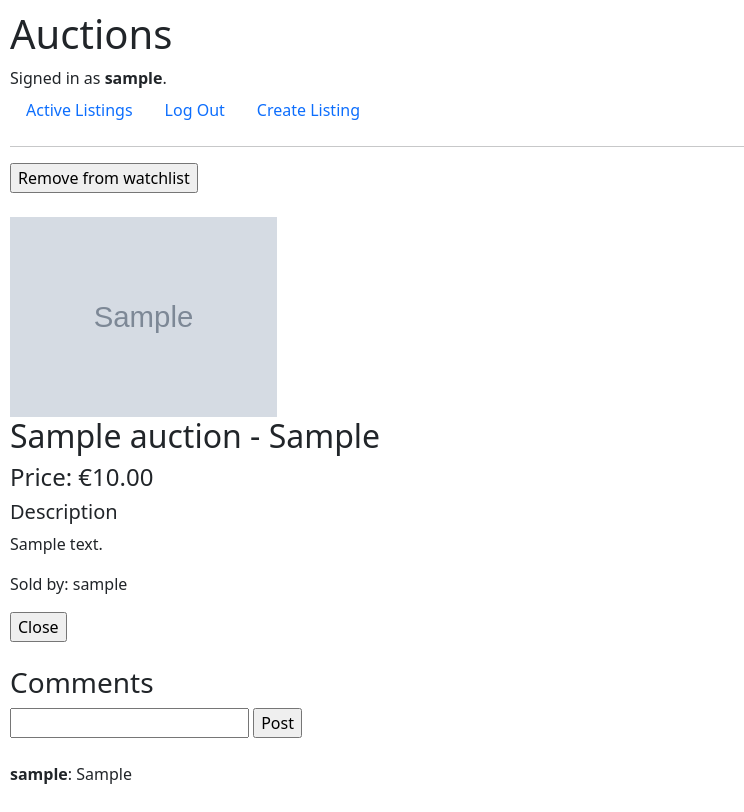
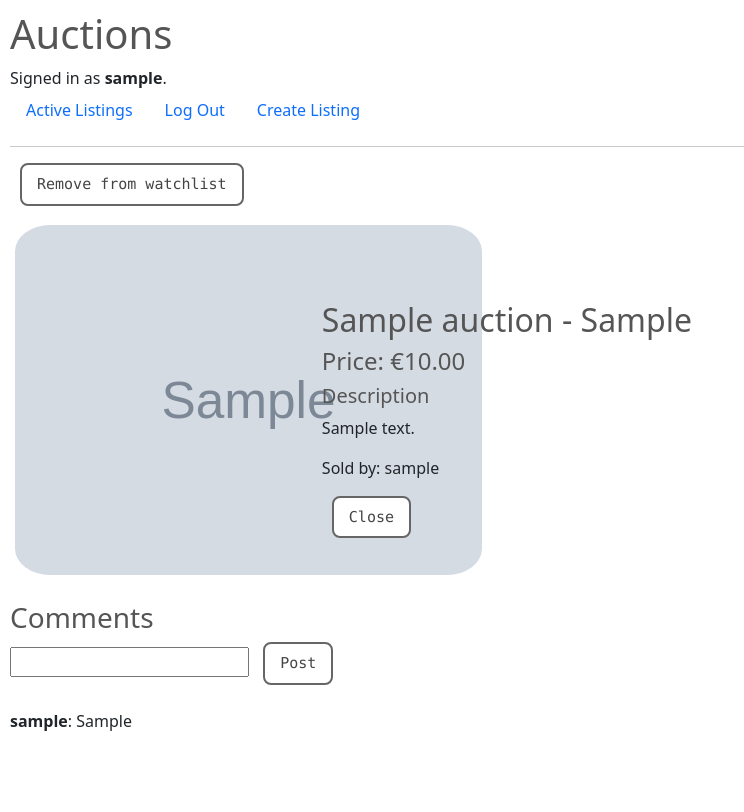
Before and after one commit to minprog-platforms/project-commerce-django-CoenDeJong, a Django app: page /1 in a window 1280 px wide. Shown: the whole page, without its empty margins (0-744 px from the left). After the commit the page ends 731 px from the top, so only its background shows below. Run offline with Django 3.2, Linux system fonts and the light colour scheme; a user stored in the database is signed in; tables that the repository leaves empty hold one stand-in row (values such as "Sample post"); grey boxes marked "Sample" are stand-in pictures.

Commit message:
Opmaak Commerce

```diff
--- a/auctions/static/auctions/styles.css
+++ b/auctions/static/auctions/styles.css
@@ -1,3 +1,83 @@
 body {
     padding: 10px;
+    color: #555555;
 }
+
+h1, h2, h3, h4, h5, h6 {
+    color: #555555;
+}
+
+.button {
+    background-color: white;
+    border: 2px solid #666666;
+    border-radius: 8px;
+    color: #444444;
+    padding: 8px 15px;
+    font-size: 15px;
+    transition-duration: 0.4s;
+    font-family: "Lucida Console", sans-serif;
+    font-size: 15px;
+    margin-left: 10px;
+
+  }
+
+.button:hover {
+    background-color: #666666;
+    color: white;
+    margin-left: 5px;
+  }
+
+.auction {
+    position: relative;
+    margin-top: -5px;
+    width: 70%;
+    height: 400px;
+    overflow: auto;
+    padding-bottom: 5px;
+}
+
+.info {
+    position: absolute;
+    right: 200px;
+    top: 25%
+}
+
+.photo img {
+    position: absolute;
+    height: 350px;
+    border-radius: 7.5%;
+    margin-left: 5px;
+}
+
+.create {
+    margin-bottom: 10px;
+    border: 2px solid #666666;
+    border-radius: 8px;
+    padding-left: 10px;
+    color: #555555
+}
+
+#dropdown {
+    margin-bottom: 10px;
+    background-color: #555555;
+    color: white;
+}
+
+#flex {
+    display: flex;
+}
+
+.listing {
+    position: relative;
+    height: 300px;
+    margin-right: 20px;
+}
+
+.listing img {
+    border-radius: 7.5%;
+}
+
+.preview {
+    display: inline;
+    text-align: center;
+}
--- a/auctions/templates/auctions/layout.html
+++ b/auctions/templates/auctions/layout.html
@@ -4,8 +4,8 @@
 <html lang="en">
     <head>
         <title>{% block title %}Auctions{% endblock %}</title>
+        <link href="{% static 'auctions/styles.css' %}" rel="stylesheet">
         <link href="https://cdn.jsdelivr.net/npm/bootstrap@5.0.0-beta2/dist/css/bootstrap.min.css" rel="stylesheet" integrity="sha384-BmbxuPwQa2lc/FVzBcNJ7UAyJxM6wuqIj61tLrc4wSX0szH/Ev+nYRRuWlolflfl" crossorigin="anonymous">
-        <link href="{% static 'auctions/styles.css' %}" rel="stylesheet">
     </head>
     <body>
         <h1>Auctions</h1>
--- a/auctions/templates/auctions/listing.html
+++ b/auctions/templates/auctions/listing.html
@@ -5,48 +5,53 @@
     <form action="{% url 'watchlist' id=listing.id %}" method="POST">
       {% csrf_token %}
           {% if watchlistitem %}
-            <input type="submit" value="Remove from watchlist">
+            <input class="button" type="submit" value="Remove from watchlist">
           {% else %}
-            <input type="submit" value="Add to Watchlist">
+            <input class="button" type="submit" value="Add to Watchlist">
           {% endif %}
     </form>
-  </div>
+  <div>
+
+  <div class="auction">
     <br>
     <div class="photo">
       {% if listing.photo %}
-      <img src="{{ listing.photo }}" height=200>
+        <img src="{{ listing.photo }}">
       {% endif %}
     </div>
 
+    <div class="info">
       <h2> {{ listing.title }} - {{ listing.category }} </h2>
-  <div class="info">
       <h4> Price: €{{ listing.price }}</h4>
       <h5> Description </h5>
       <p> {{ listing.description }} </p>
       <p> Sold by: {{ listing.seller }} </p>
-  </div>
 
-  <div class="closebid">
+
+
+
       {% if user == listing.seller %}
         <form action="{% url 'bidorclose' id=listing.id %}" method="POST">
           {% csrf_token %}
-        <input type="submit" value="Close">
+          <input class="button" type="submit" value="Close">
         </form>
       {% else %}
         <form action="{% url 'bidorclose' id=listing.id %}" method="POST">
           {% csrf_token %}
           <input type="number" name="bid" min="{{ listing.price }}">
-        <input type="submit" value="Bid">
+          <input type="submit" class="button" value="Bid">
         </form>
       {% endif %}
     </div>
-  <br>
+  </div>
+
+
   <div class="commentsection">
     <h3> Comments </h3>
     <form action="{% url 'comment' id=listing.id %}" method="POST">
       {% csrf_token %}
       <input type="text" name="comment">
-      <input type="submit" value="Post">
+      <input class="button" type="submit" value="Post">
     </form>
     <br>
     {% for comment in comments %}
```
Also changed, not shown: auctions/templates/auctions/create.html (+12 -7 lines), auctions/templates/auctions/index.html (+11 -2 lines), auctions/templates/auctions/notloggedin.html (added, +26 -0 lines). Lines whose indentation alone changed are shown as unchanged.
